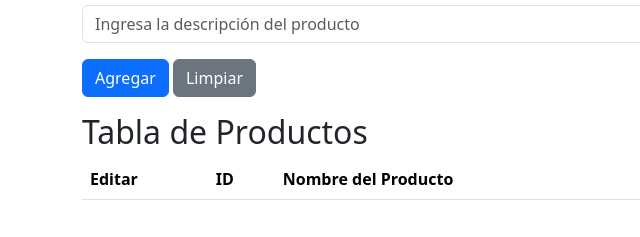
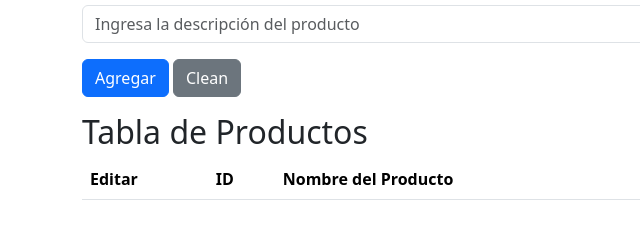
Before and after one commit to IvanVic07/formulario, a plain HTML site: page index.html in a window 1280 px wide. Shown: the part 217-454 px from the top of the page, 0-640 px from the left. Drawn offline with nearby package versions, Linux system fonts and the light colour scheme.

Commit message:
cambio de nombre

```diff
--- a/index.html
+++ b/index.html
@@ -20,7 +20,7 @@
                 <input type="text" class="form-control" id="descripcionProducto" placeholder="Ingresa la descripción del producto">
             </div>
             <button type="button" class="btn btn-primary" onclick="agregarFila()">Agregar</button>
-            <button type="button" class="btn btn-secondary" onclick="limpiarCampos()">Limpiar</button>
+            <button type="button" class="btn btn-secondary" onclick="limpiarCampos()">Clean</button>
         </form>
     </div>
 
```
